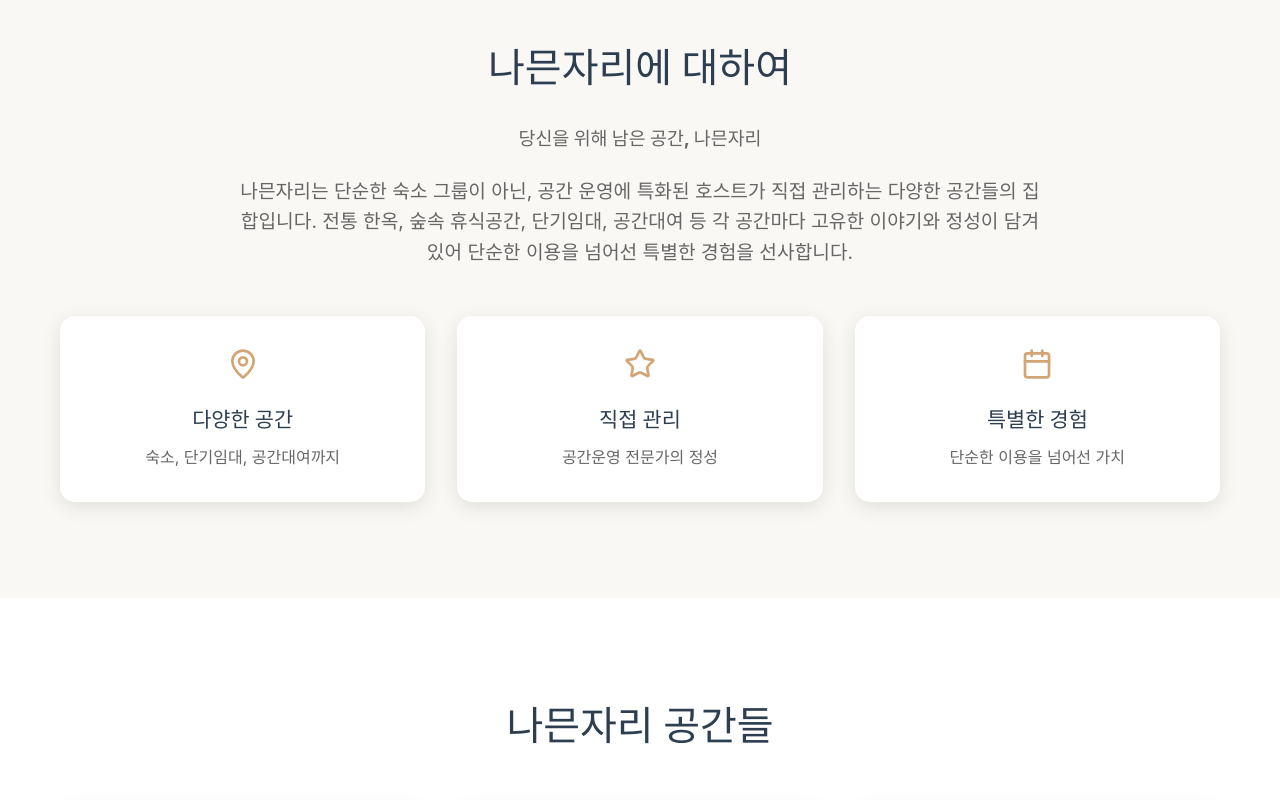
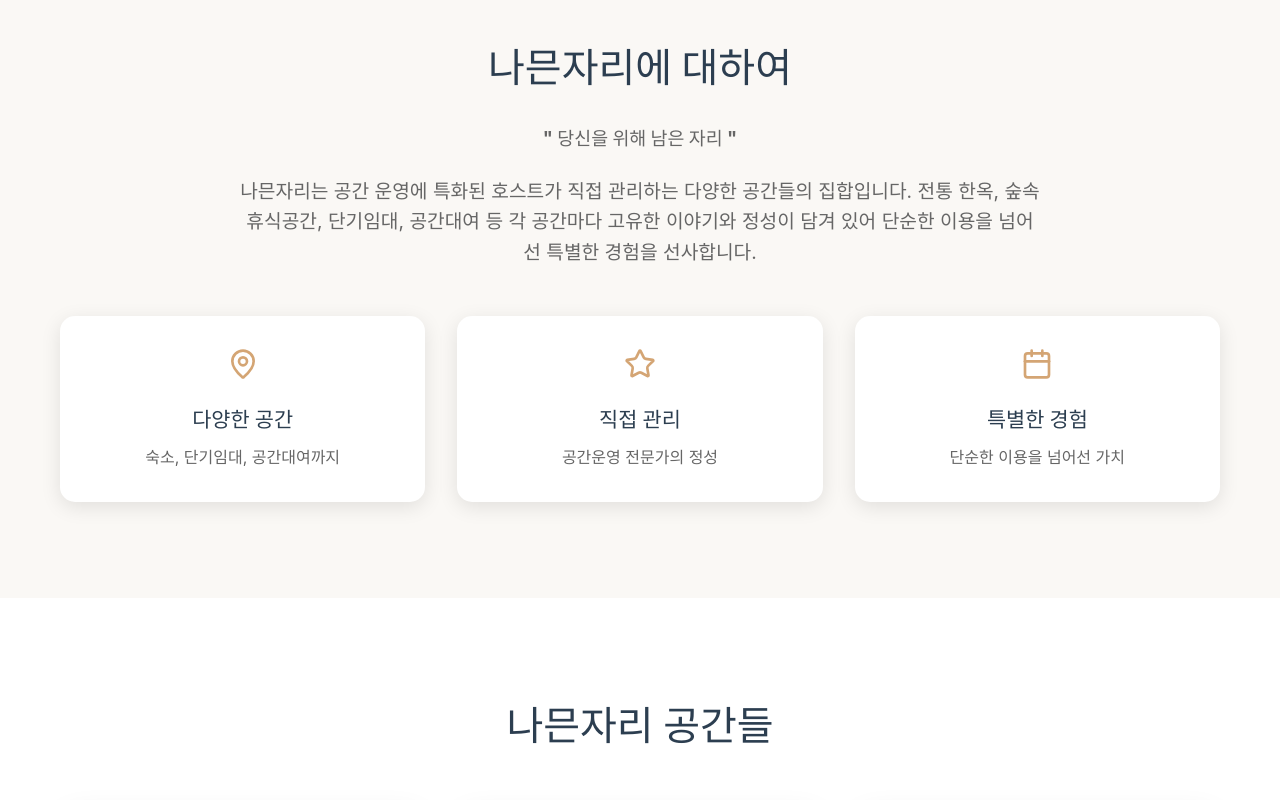
Before and after one commit to limpanda7/nameun-jari, a React (Vite) app: page / in a window 1280 px wide. Shown: the part 860-1660 px from the top of the page. Built offline with nearby package versions, Linux system fonts and the light colour scheme; grey boxes are pictures that could not be loaded; a web font is replaced by a local one.

Commit message:
내용 보완

```diff
--- a/src/App.jsx
+++ b/src/App.jsx
@@ -172,9 +172,9 @@ function App() {
             className="about-content"
           >
             <h2>나믄자리에 대하여</h2>
-            <p style={{ fontWeight: 'bold', fontSize: '1.15em', marginBottom: '1.2em' }}>당신을 위해 남은 공간, 나믄자리</p>
+            <p style={{ fontWeight: 'bold', fontSize: '1.15em', marginBottom: '1.2em' }}>" 당신을 위해 남은 자리 "</p>
             <p>
-              나믄자리는 단순한 숙소 그룹이 아닌, 공간 운영에 특화된 호스트가 직접 관리하는 다양한 공간들의 집합입니다.
+              나믄자리는 공간 운영에 특화된 호스트가 직접 관리하는 다양한 공간들의 집합입니다.
               전통 한옥, 숲속 휴식공간, 단기임대, 공간대여 등
               각 공간마다 고유한 이야기와 정성이 담겨 있어
               단순한 이용을 넘어선 특별한 경험을 선사합니다.
@@ -310,7 +310,7 @@ function App() {
           <div className="footer-content">
             <div className="footer-section">
               <h3>나믄자리</h3>
-              <p>당신을 위해 남은 공간</p>
+              <p>당신을 위해 남은 자리</p>
             </div>
             <div className="footer-section">
               <h4>바로가기</h4>
```
